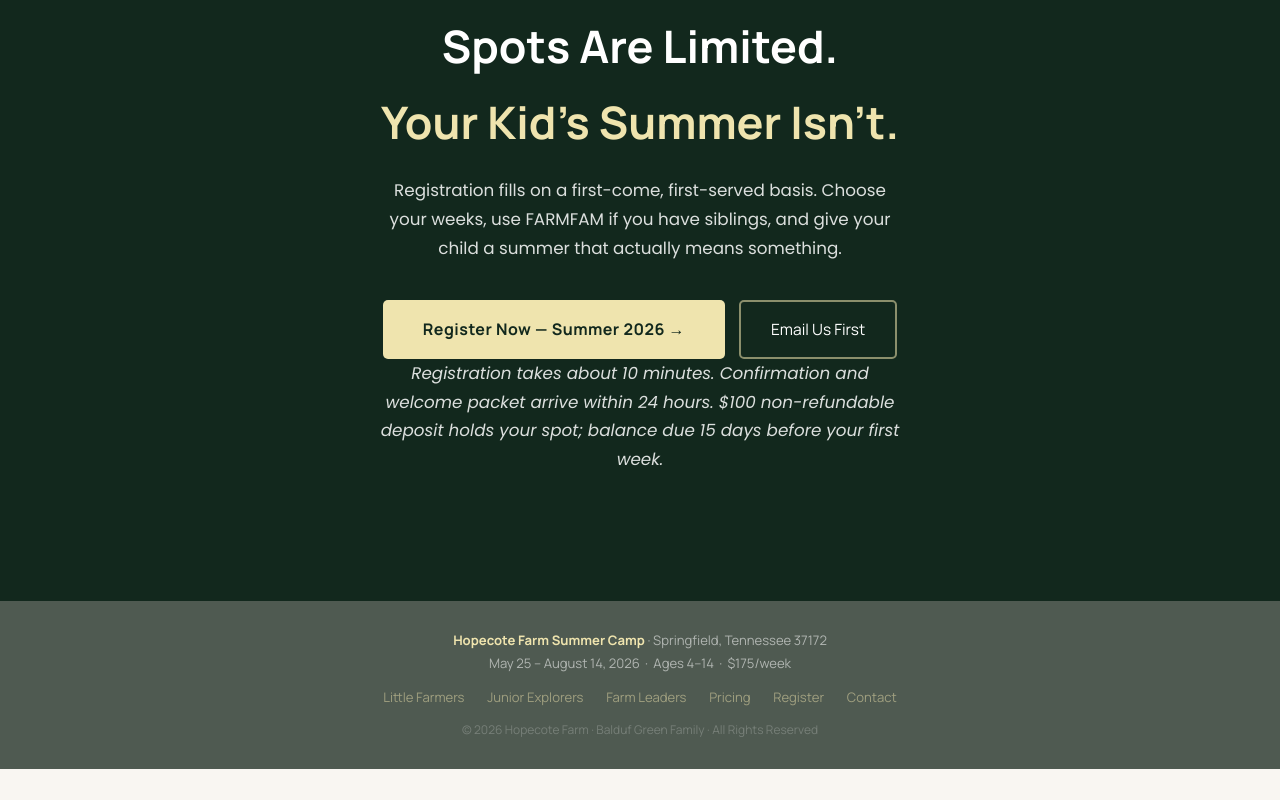
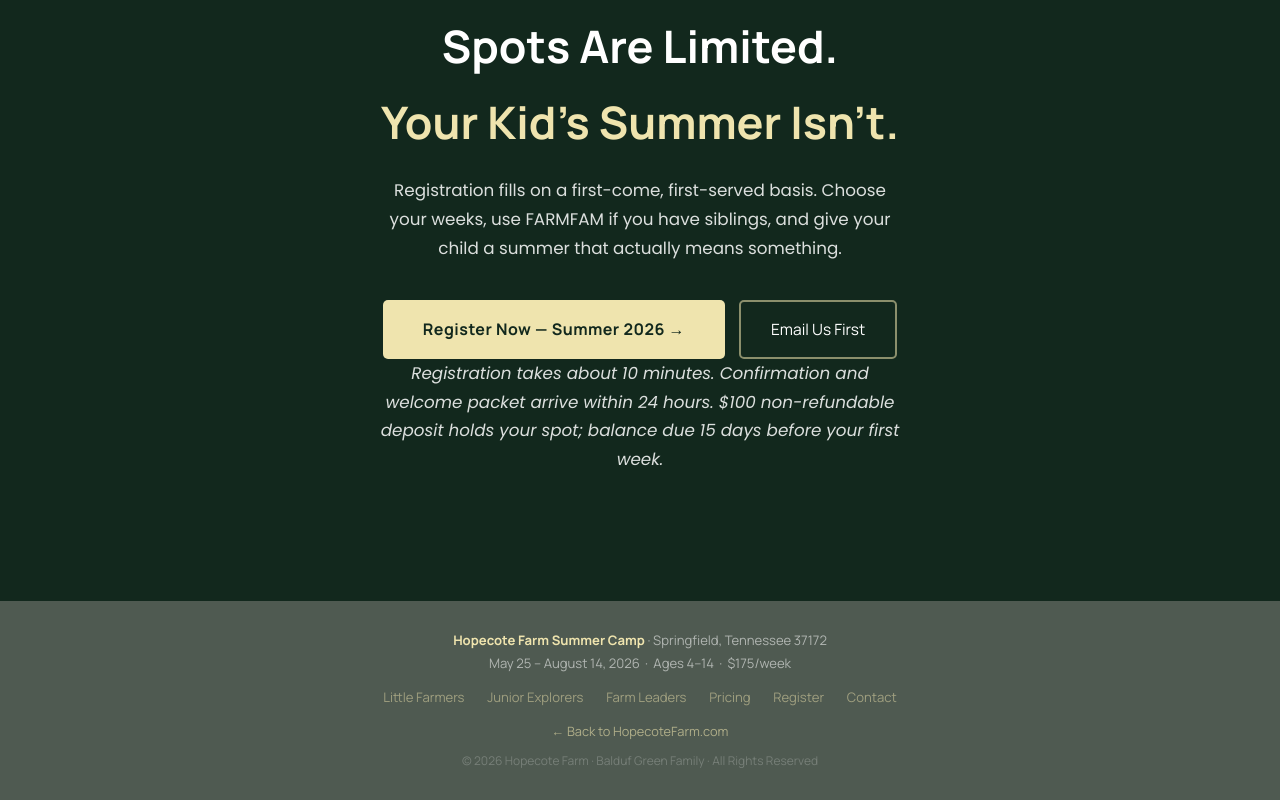
Before and after one commit to amy953/hopecote-camp-2026, a plain HTML site: page index.html in a window 1280 px wide. Shown: the part 10257-11057 px from the top of the page. Before the commit the page ends 11026 px from the top, so only its background shows below. Drawn offline with Linux system fonts and the light colour scheme.

Commit message:
Add files via upload

```diff
--- a/index.html
+++ b/index.html
@@ -262,7 +262,7 @@
 
 <!-- NAV -->
 <nav>
-  <a href="#" class="nav-brand">Hopecote <span>Farm</span></a>
+  <a href="https://www.hopecotefarm.com" target="_blank" rel="noopener" class="nav-brand">Hopecote <span>Farm</span></a>
   <a href="https://www.inherelement.co/store/p/summer-camp-2026" target="_blank" rel="noopener" class="nav-cta">Register Now</a>
 </nav>
 
@@ -611,7 +611,8 @@
     <a href="https://www.inherelement.co/store/p/summer-camp-2026" target="_blank" rel="noopener">Register</a>
     <a href="mailto:hello@inherelement.co">Contact</a>
   </div>
-  <div style="margin-top:12px;opacity:.4;font-size:.75rem;">© 2026 Hopecote Farm · Balduf Green Family · All Rights Reserved</div>
+  <div style="margin-top:12px;"><a href="https://www.hopecotefarm.com" target="_blank" rel="noopener" style="color:rgba(239,228,174,.6);font-size:.8rem;">← Back to HopecoteFarm.com</a></div>
+  <div style="margin-top:8px;opacity:.4;font-size:.75rem;">© 2026 Hopecote Farm · Balduf Green Family · All Rights Reserved</div>
 </footer>
 
 </body>
```
